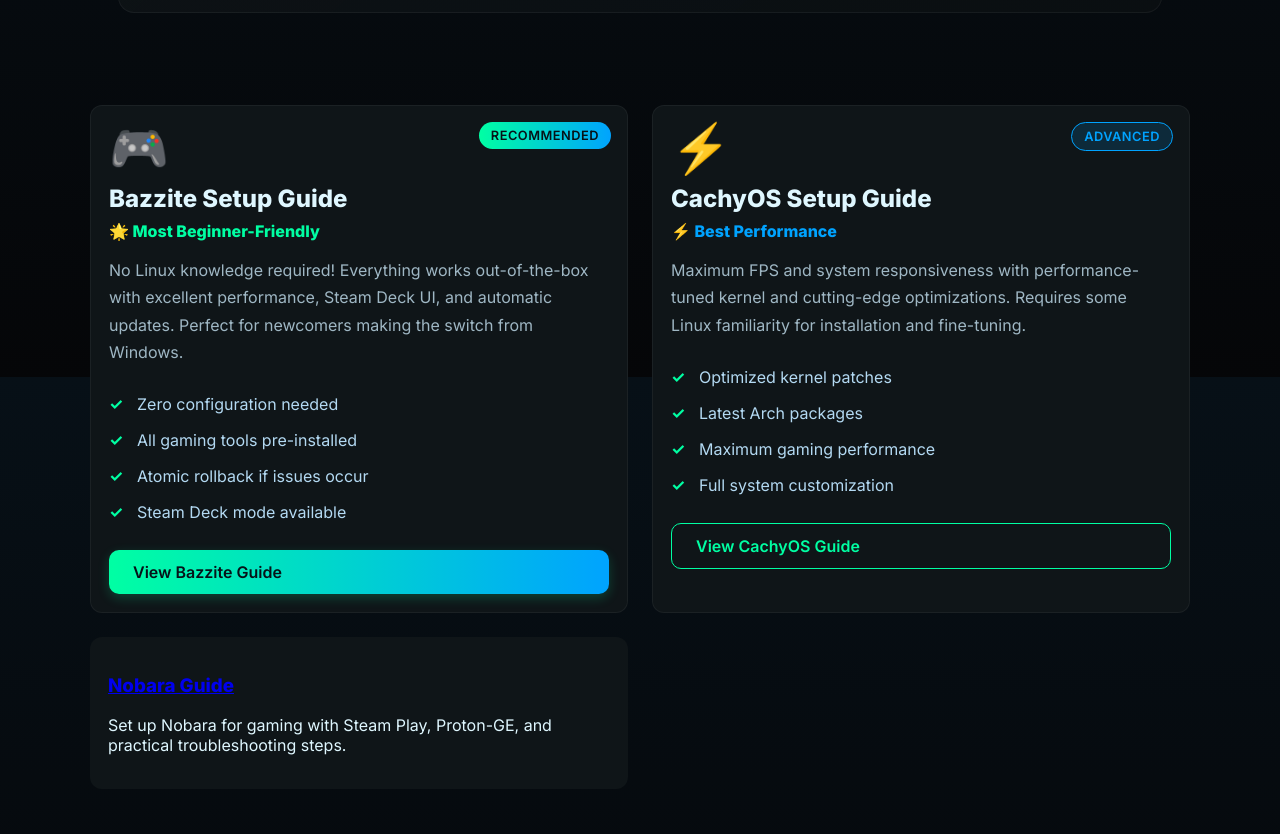
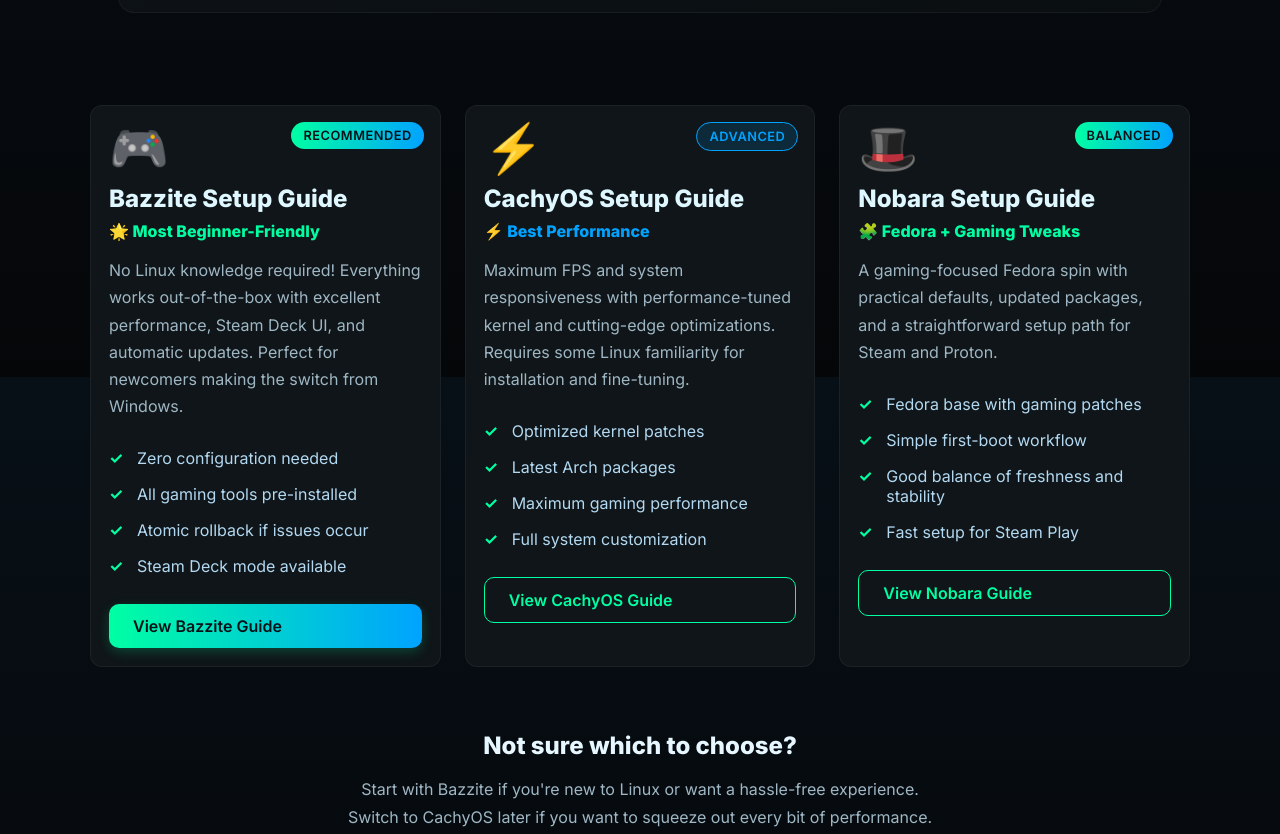
Before and after one commit to mrtrick37/mrtrick, a plain HTML site: page docs/index.html in a window 1280 px wide. Shown: the part 423-1257 px from the top of the page. Drawn offline with Linux system fonts and the light colour scheme.

Commit message:
Align Nobara guide card styling

```diff
--- a/docs/index.html
+++ b/docs/index.html
@@ -4,7 +4,7 @@
     <meta charset="utf-8">
     <meta name="viewport" content="width=device-width,initial-scale=1">
     <title>Setup Guides — MRTrick Linux Gaming</title>
-    <meta name="description" content="Complete setup guides for Bazzite and CachyOS gaming distributions." />
+    <meta name="description" content="Complete setup guides for Bazzite, CachyOS, and Nobara gaming distributions." />
     <link rel="preconnect" href="https://fonts.googleapis.com">
     <link rel="preconnect" href="https://fonts.gstatic.com" crossorigin>
     <link href="https://fonts.googleapis.com/css2?family=Inter:wght@300;400;600;800&display=swap" rel="stylesheet">
@@ -37,7 +37,7 @@
       </section>
 
       <section class="container features" style="padding-top:0">
-        <div class="grid" style="grid-template-columns:repeat(2,1fr);gap:24px">
+        <div class="grid" style="grid-template-columns:repeat(3,1fr);gap:24px">
           <article class="card guide-card">
             <div class="guide-badge beginner">Recommended</div>
             <div class="icon">🎮</div>
@@ -67,9 +67,19 @@
             </ul>
             <a href="cachyos.html" class="btn ghost" style="width:100%">View CachyOS Guide</a>
           </article>
-          <article class="card">
-            <h3><a href="nobara.html">Nobara Guide</a></h3>
-            <p>Set up Nobara for gaming with Steam Play, Proton-GE, and practical troubleshooting steps.</p>
+          <article class="card guide-card">
+            <div class="guide-badge beginner">Balanced</div>
+            <div class="icon">🎩</div>
+            <h2 style="margin:12px 0 8px"><a href="nobara.html" style="text-decoration:none;color:inherit">Nobara Setup Guide</a></h2>
+            <p style="margin:0 0 12px"><strong style="color:var(--accent)">🧩 Fedora + Gaming Tweaks</strong></p>
+            <p style="color:var(--muted);line-height:1.7;margin-bottom:20px">A gaming-focused Fedora spin with practical defaults, updated packages, and a straightforward setup path for Steam and Proton.</p>
+            <ul class="benefit-list" style="margin-bottom:20px">
+              <li>Fedora base with gaming patches</li>
+              <li>Simple first-boot workflow</li>
+              <li>Good balance of freshness and stability</li>
+              <li>Fast setup for Steam Play</li>
+            </ul>
+            <a href="nobara.html" class="btn ghost" style="width:100%">View Nobara Guide</a>
           </article>
         </div>
 
```
